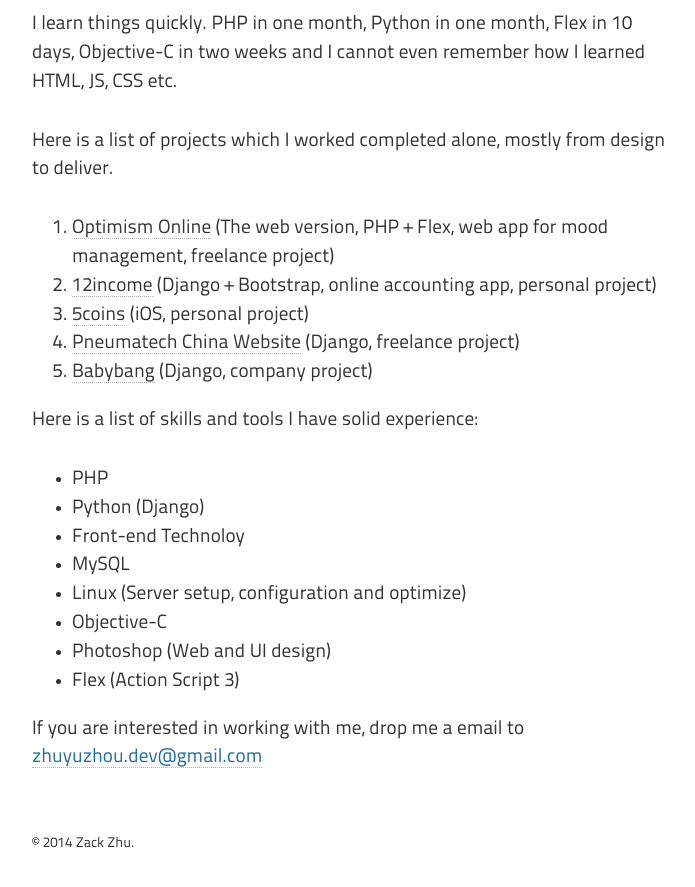
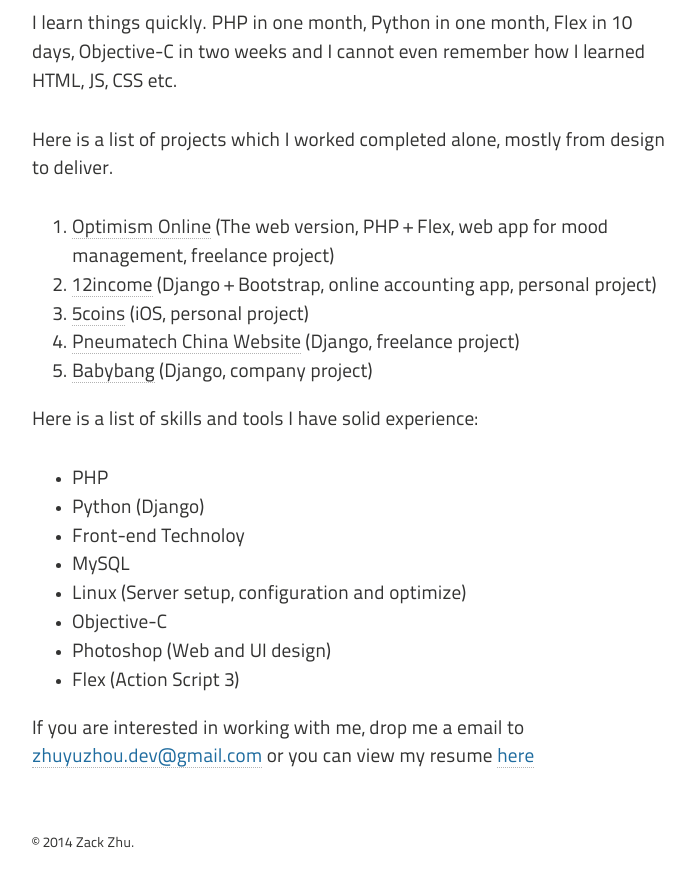
Before and after one commit to codingrhythm/blog, a Jekyll site: the page built from about.md, in a window 1280 px wide and 900 px high, scrolled down 1523 px. Shown: the top 887 px of the window, without its empty margins (288-983 px from the left). Built offline with Jekyll 4.4.1, drawn with Linux system fonts in a browser that asks for light colours; nearby versions of some CDN libraries.

Commit message:
Added resume link in about page

```diff
--- a/about.md
+++ b/about.md
@@ -44,7 +44,7 @@
 - Photoshop (Web and UI design)
 - Flex (Action Script 3)
 
-If you are interested in working with me, drop me a email to [zhuyuzhou.dev@gmail.com][email-link]
+If you are interested in working with me, drop me a email to [zhuyuzhou.dev@gmail.com][email-link] or you can view my resume [here][resume-link]
 
 [ref-link-1]: http://www.findingoptimism.com/
 [ref-link-2]: http://12income.com/
@@ -52,3 +52,4 @@
 [ref-link-4]: http://www.pneumatech.com.cn/
 [ref-link-5]: http://www.babybang.com/
 [email-link]: mailto:zhuyuzhou.dev@gmail.com
+[resume-link]: /resume/
```
